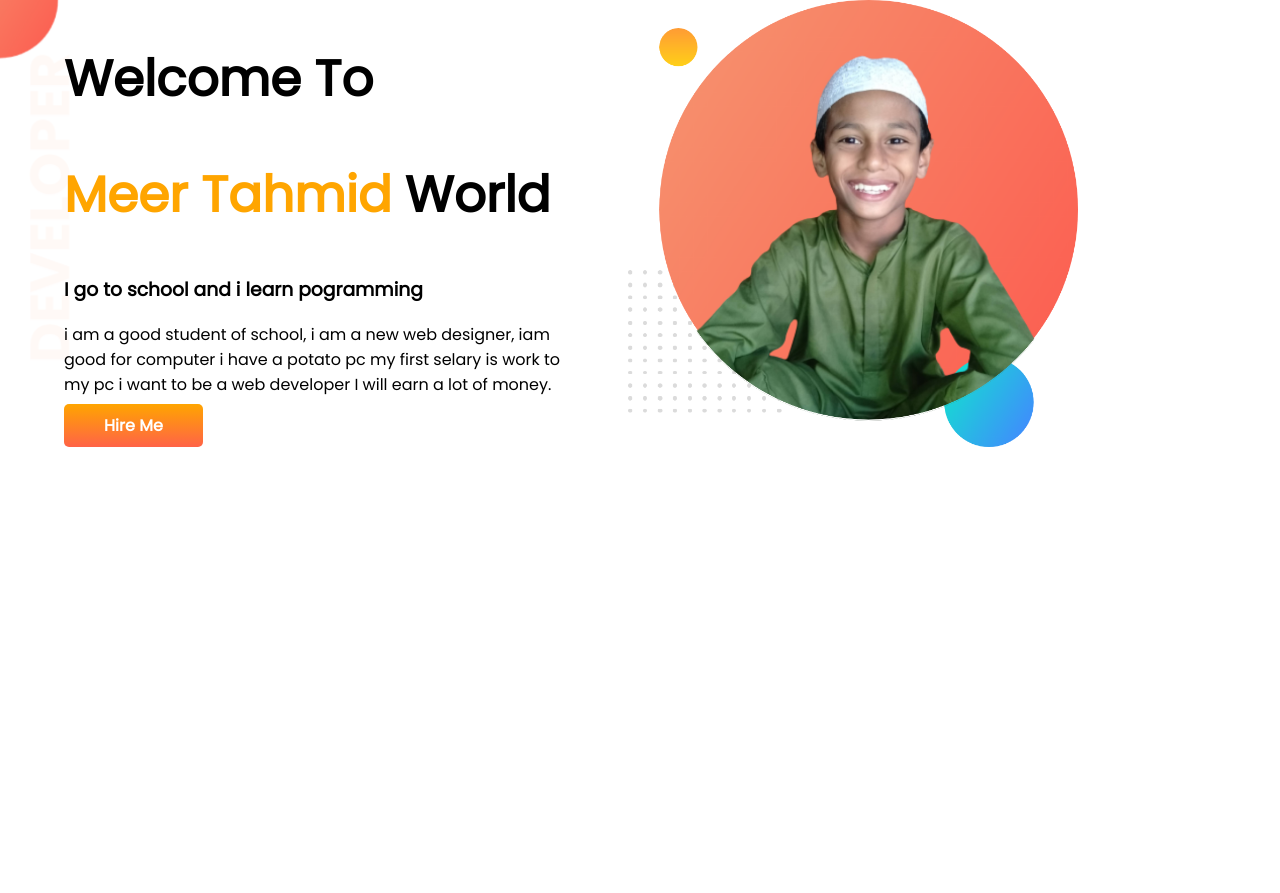
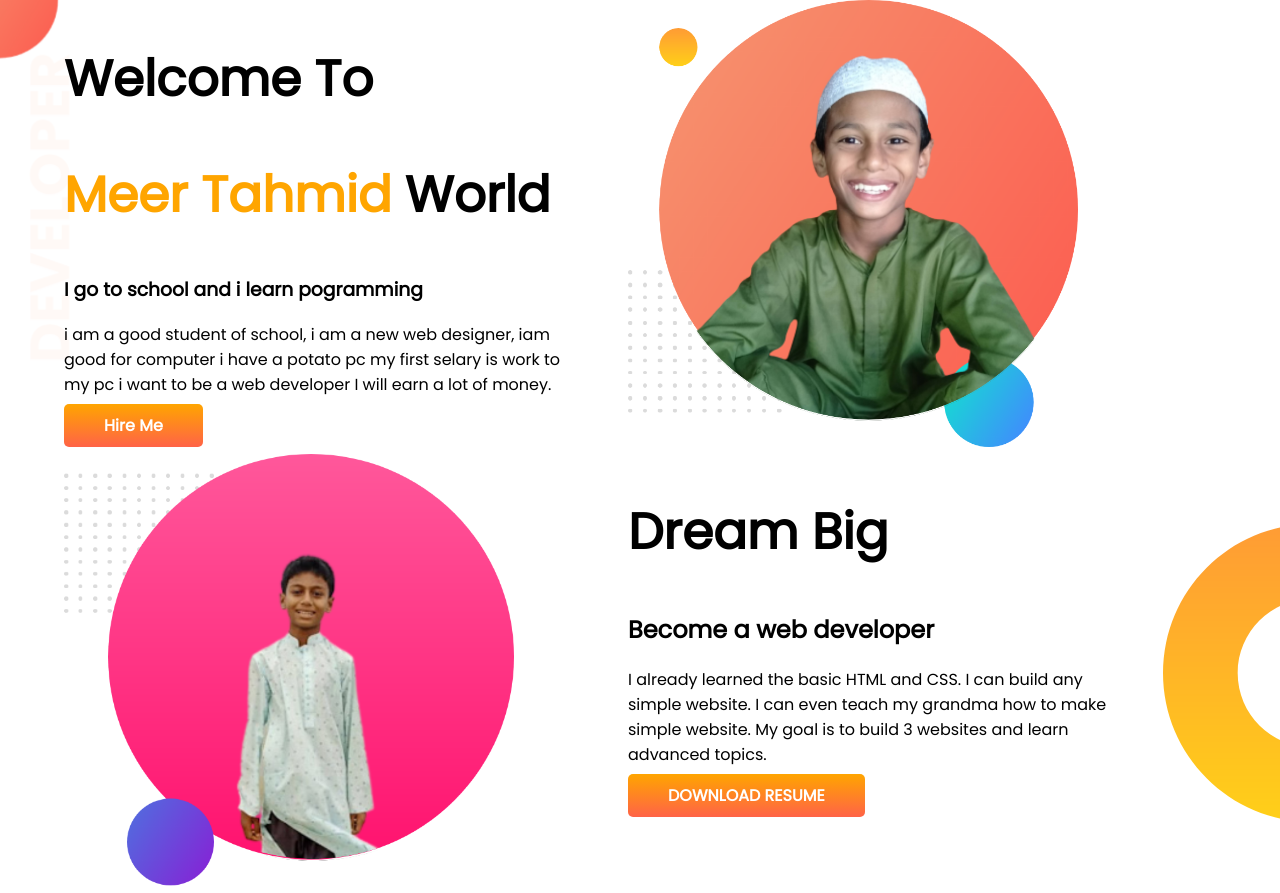
Before and after one commit to MeerTahmids/developer-portfolio, a plain HTML site: page index.html in a window 1280 px wide. Before the commit the page ends 800 px from the top, so only its background shows below. Drawn offline with Linux system fonts and the light colour scheme.

Commit message:
end of line

```diff
--- a/index.html
+++ b/index.html
@@ -27,6 +27,22 @@
             <img src="images/Tahmid 01.png" alt="">
         </div>
     </section>
+
+    <section class="dream-big">
+
+
+
+        <div class="meer"><img src="images/Tahmid 02.png" alt=""></div>
+
+        <div class="meer">
+            <h1>Dream Big</h1>
+            <h2>Become a web developer</h2>
+
+            <p>I already learned the basic HTML and CSS. I can build any simple website. I can even teach my grandma how
+                to make simple website. My goal is to build 3 websites and learn advanced topics.</p>
+            <a class="link-button" target="_blank" href="">DOWNLOAD RESUME</a>
+        </div>
+    </section>
 </body>
 
 </html>
--- a/style.css
+++ b/style.css
@@ -13,6 +13,7 @@ h1 {
 
 section {
     display: flex;
+
 }
 
 .meer {
@@ -37,3 +38,9 @@ section {
     background-image: url(images/top-banner.png);
     background-repeat: no-repeat;
 }
+
+.dream-big {
+    background-image: url(images/dream-bg.png);
+    background-repeat: no-repeat;
+    background-position: right;
+}
```
